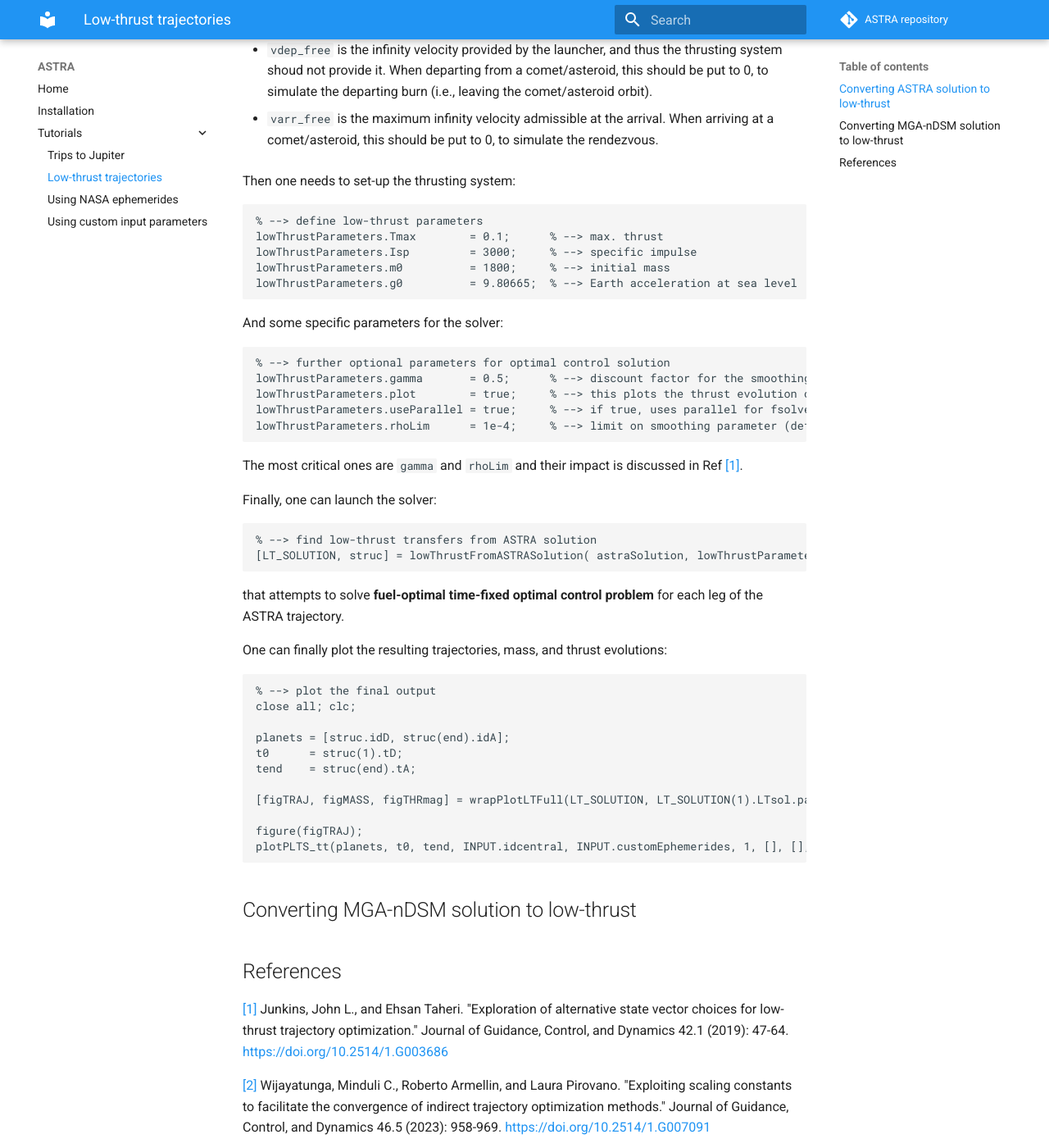
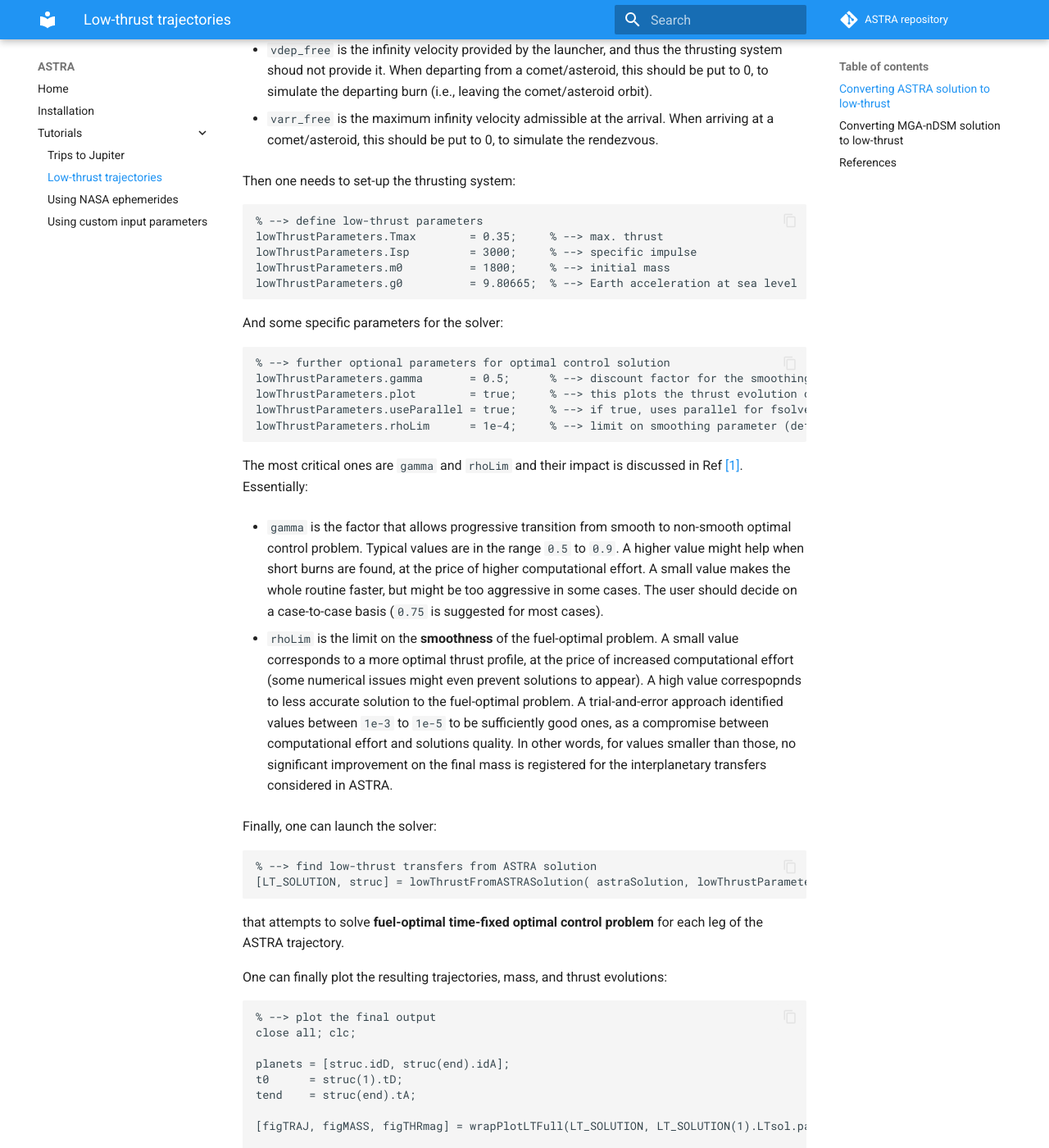
Before and after one commit to andreabellome/astra-documentation, an MkDocs documentation site: the page built from docs/low_thrust_trajectories.md, in a window 1280 px wide and 1400 px high, scrolled down 954 px. Shown: the whole window at 82% size. Built offline with MkDocs 1.6.1 and Material for MkDocs 9.7.7, drawn with Linux system fonts in a browser that asks for light colours; comment, search, counter and statistics services are not loaded.

Commit message:
upd release

````diff
--- a/docs/low_thrust_trajectories.md
+++ b/docs/low_thrust_trajectories.md
@@ -41,7 +41,7 @@
 
 ```matlab
 % --> define low-thrust parameters
-lowThrustParameters.Tmax        = 0.1;      % --> max. thrust                       [N]
+lowThrustParameters.Tmax        = 0.35;     % --> max. thrust                       [N]
 lowThrustParameters.Isp         = 3000;     % --> specific impulse                  [s]
 lowThrustParameters.m0          = 1800;     % --> initial mass                      [kg]
 lowThrustParameters.g0          = 9.80665;  % --> Earth acceleration at sea level   [m/s]
@@ -57,7 +57,11 @@
 lowThrustParameters.rhoLim      = 1e-4;     % --> limit on smoothing parameter (default is 1e-5)
 ```
 
-The most critical ones are ```gamma``` and ```rhoLim``` and their impact is discussed in Ref [[1]](#1).
+The most critical ones are ```gamma``` and ```rhoLim``` and their impact is discussed in Ref [[1]](#1). Essentially:
+
+- ```gamma``` is the factor that allows progressive transition from smooth to non-smooth optimal control problem. Typical values are in the range ```0.5``` to ```0.9```. A higher value might help when short burns are found, at the price of higher computational effort. A small value makes the whole routine faster, but might be too aggressive in some cases. The user should decide on a case-to-case basis (```0.75``` is suggested for most cases).
+
+- ```rhoLim``` is the limit on the **smoothness** of the fuel-optimal problem. A small value corresponds to a more optimal thrust profile, at the price of increased computational effort (some numerical issues might even prevent solutions to appear). A high value correspopnds to less accurate solution to the fuel-optimal problem. A trial-and-error approach identified values between ```1e-3``` to ```1e-5``` to be sufficiently good ones, as a compromise between computational effort and solutions quality. In other words, for values smaller than those, no significant improvement on the final mass is registered for the interplanetary transfers considered in ASTRA.
 
 Finally, one can launch the solver:
 
--- a/mkdocs.yml
+++ b/mkdocs.yml
@@ -6,6 +6,8 @@
 markdown_extensions:
   - pymdownx.arithmatex:
       generic: true
+  - pymdownx.highlight:
+      use_pygments: true
 
 extra_javascript:
   - https://cdn.jsdelivr.net/npm/katex@0.16.8/dist/katex.min.js
@@ -20,6 +22,8 @@
   palette:
     primary: blue
     accent: light blue
+  features:
+    - content.code.copy
 nav:
   - Home: index.md
   - Installation: install.md
````
Also changed, not shown: other parts of docs/low_thrust_trajectories.md (+1 -1 lines), docs/custom_input.md (+2 -0 lines), site/404.html, site/custom_input/index.html, site/index.html, site/install/index.html, site/low_thrust_trajectories/index.html, site/nasa_ephemerides/index.html, site/search/search_index.json, site/trips_to_jupiter/index.html, 1 other file.
